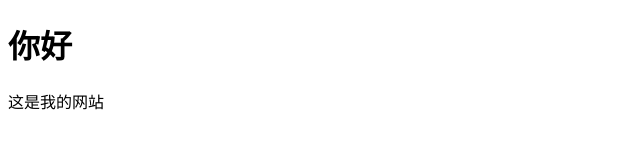
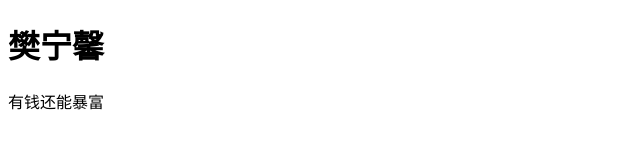
Before and after one commit to mutou12/mutou12.github.io, a plain HTML site: page index.html in a window 1280 px wide. Shown: the whole page, without its empty margins (0-640 px from the left). Drawn offline with Linux system fonts and the light colour scheme.

Commit message:
Update index.html

```diff
--- a/index.html
+++ b/index.html
@@ -1,8 +1,8 @@
 <!DOCTYPE html>
 <html>
 <body>
-<h1>你好</h1>
-<p>这是我的网站</p>
+<h1>樊宁馨</h1>
+<p>有钱还能暴富</p>
 <audio src="audio.wav"></audio>
 </body>
 </html>
```
